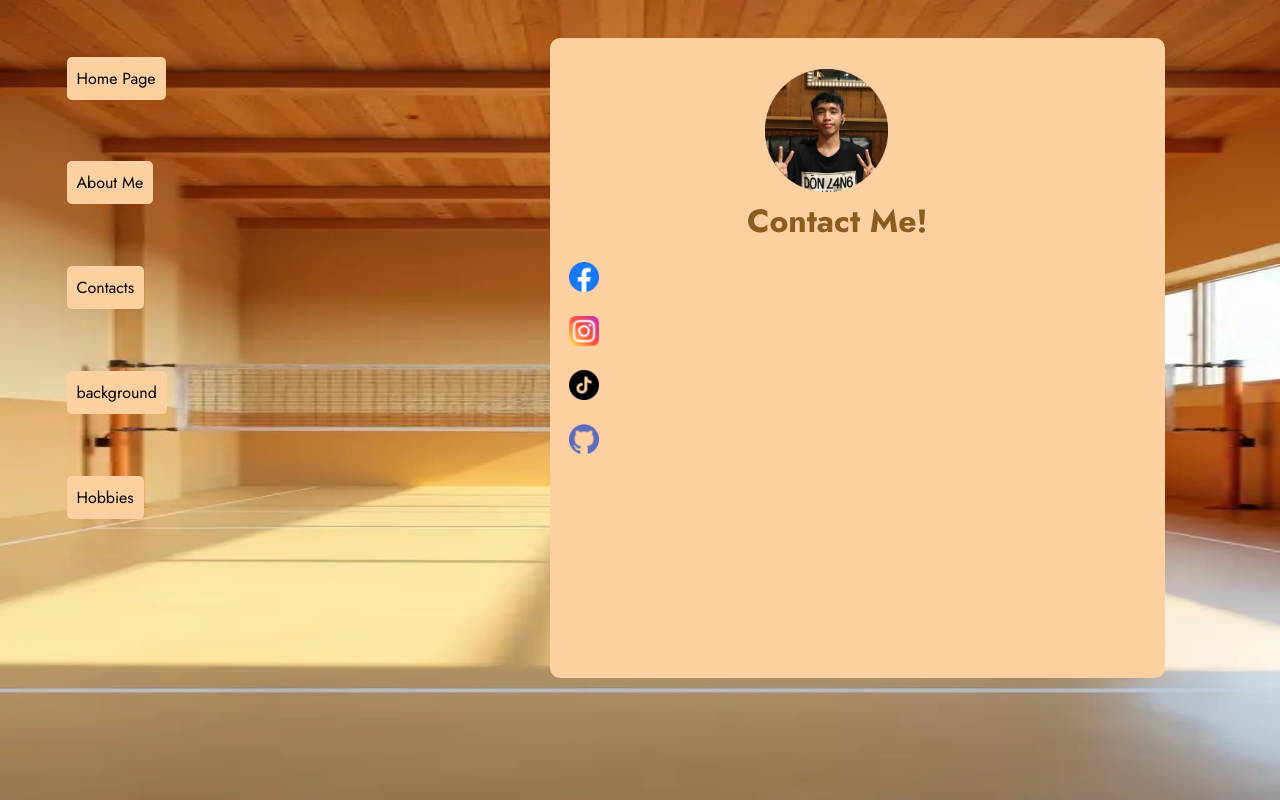
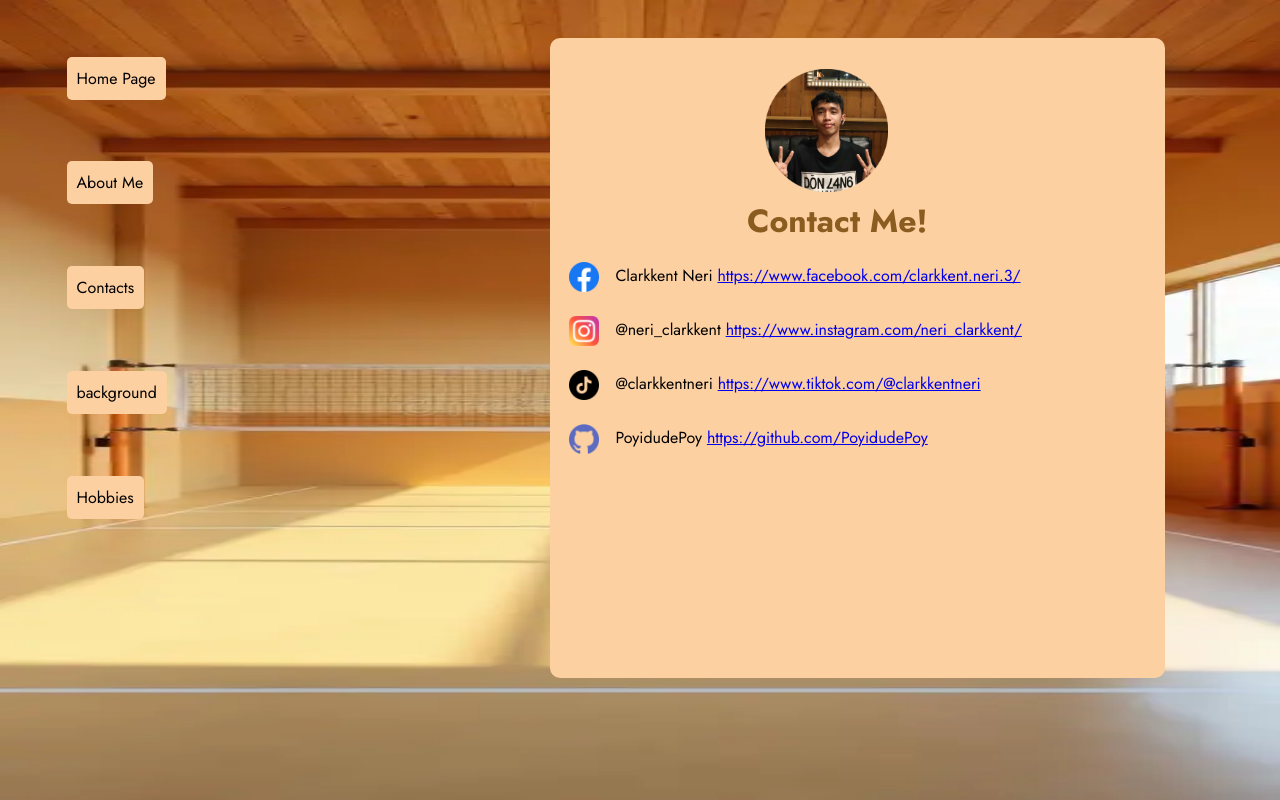
Before and after one commit to PoyidudePoy/myPortfolio, a plain HTML site: page Portfolio/contacts.html in a window 1280 px wide. Drawn offline with Linux system fonts and the light colour scheme.

Commit message:
putted some links on the contacts.
links for the facebook,instagram,github and tiktok

```diff
--- a/Portfolio/contacts.html
+++ b/Portfolio/contacts.html
@@ -21,7 +21,7 @@
 
             <div> <a href="index.html">Home Page</a> </div>
             <div> <a href="about.html">About Me</a></div>
-            <div> <a href="index.html">Contacts</a></div>
+            <div> <a href="contacts.html">Contacts</a></div>
             <div> <a href="index.html">background</a></div>
             <div> <a href="index.html">Hobbies</a></div>
         </div>
@@ -31,10 +31,10 @@
                 <img src="assets/me.png">
                 <h1>Contact Me!</h1>
                 <div class="icons">
-                    <img src="assets/facebook.png">
-                    <img src="assets/instagram.png">
-                    <img src="assets/tiktok.png">
-                    <img src="assets/github.png">
+                    <p><img src="assets/facebook.png">  Clarkkent Neri <a href="https://www.facebook.com/clarkkent.neri.3/"> https://www.facebook.com/clarkkent.neri.3/</a>  </p>
+                    <p> <img src="assets/instagram.png"> @neri_clarkkent <a href="https://www.instagram.com/neri_clarkkent/"> https://www.instagram.com/neri_clarkkent/</a>  </p>
+                    <p><img src="assets/tiktok.png"> @clarkkentneri <a href="https://www.tiktok.com/@clarkkentneri"> https://www.tiktok.com/@clarkkentneri</a> </p>
+                    <p> <img src="assets/github.png">  PoyidudePoy  <a href="https://github.com/PoyidudePoy"> https://github.com/PoyidudePoy</a> </p>
 
 
                 </div>
--- a/Portfolio/style.css
+++ b/Portfolio/style.css
@@ -327,9 +327,16 @@
 
         width: 30px;
         margin: 2%;
+        vertical-align: middle;
 
 
 
+    }
+
+    .container .content .card3 .icons p {
+
+
+        margin: 0;
 
 
 
@@ -343,4 +350,5 @@
 
 
 
+
      }
```
Also changed, not shown: Portfolio/about.html (+1 -1 lines).
